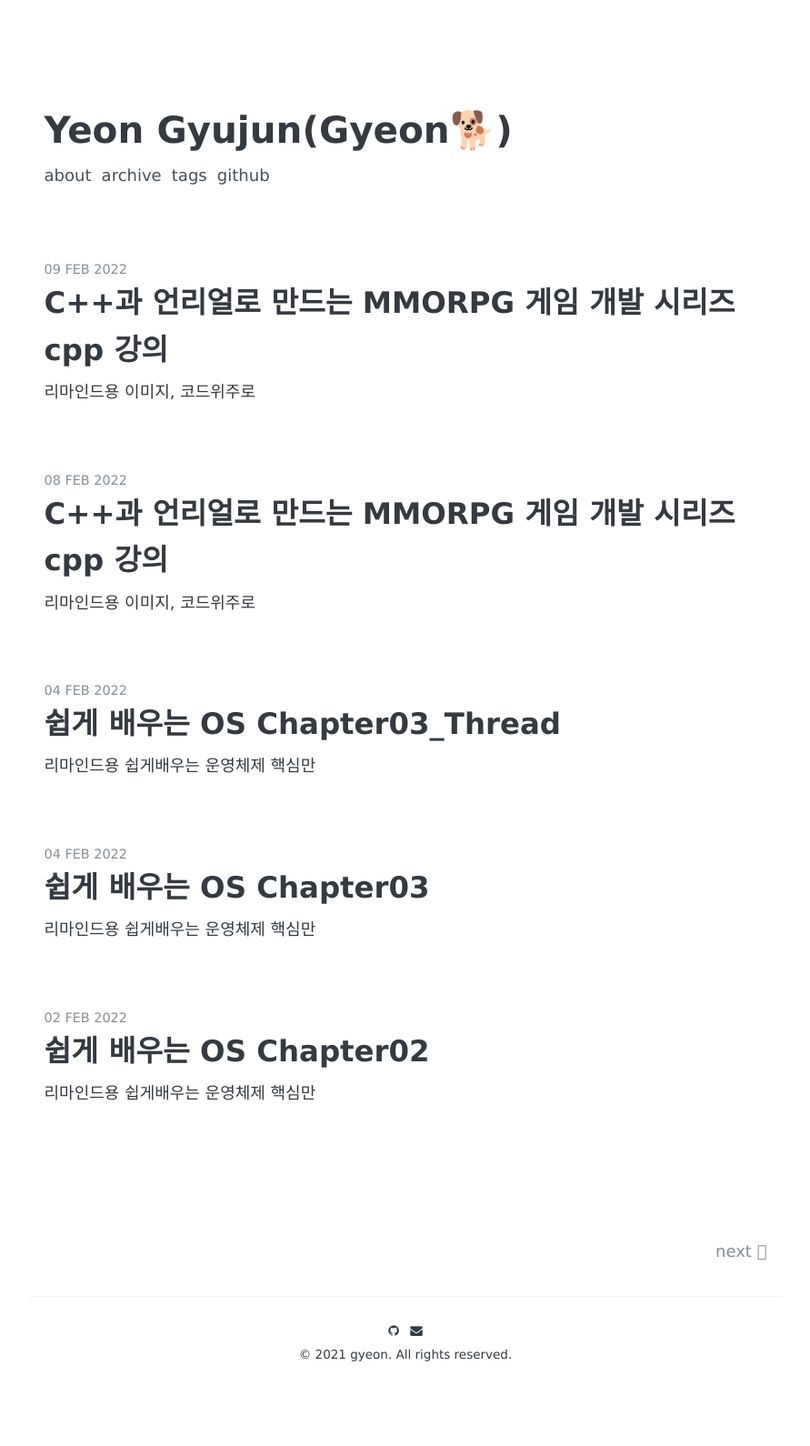
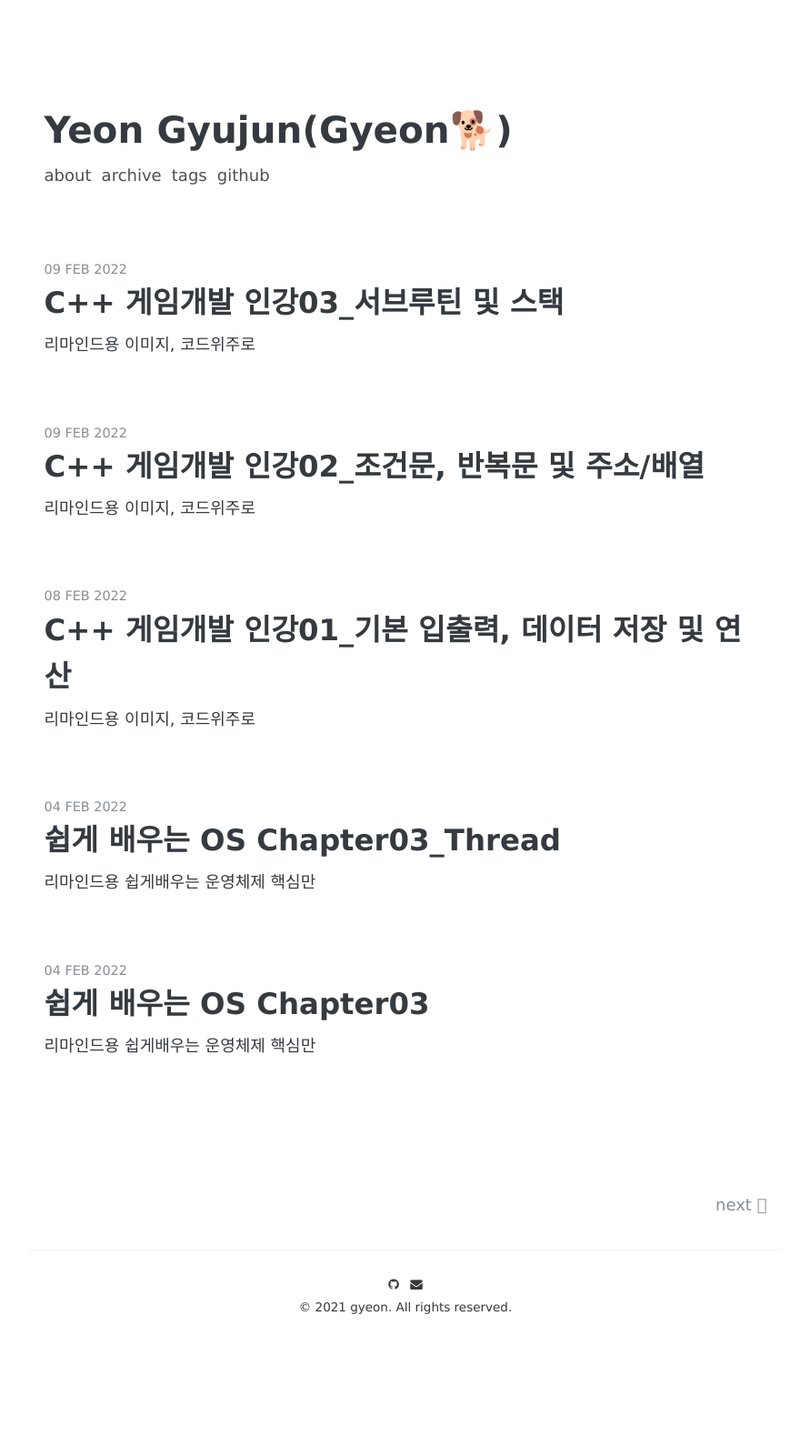
Before and after one commit to gyujun9403/gyujun9403.github.io, a Jekyll site: the page built from index.html, in a window 1280 px wide. Shown: the whole page at 91% size, without its empty margins (194-1085 px from the left). Built offline with Jekyll 4.4.1, drawn with Linux system fonts in a browser that asks for light colours; some web fonts are replaced; the list of posts is cut into pages by our own code; after the commit the page ends 1538 px from its top, so only the background shows below that; part of the change alters nothing that is shown.

Commit message:
타이틀 변경 및 서브루틴/stack과 관련된 코드 추가

````diff
--- a/_posts/2022-02-08-game_cpp_assem.md
+++ b/_posts/2022-02-08-game_cpp_assem.md
@@ -1,6 +1,6 @@
 ---
 layout: post
-title: "C++과 언리얼로 만드는 MMORPG 게임 개발 시리즈 cpp 강의"
+title: "C++ 게임개발 인강01_기본 입출력, 데이터 저장 및 연산"
 description: "리마인드용 이미지, 코드위주로"
 date: 2022-02-08
 tags: [assembly]
--- a/_posts/2022-02-09-game_cpp_assem2.md
+++ b/_posts/2022-02-09-game_cpp_assem2.md
@@ -1,6 +1,6 @@
 ---
 layout: post
-title: "C++과 언리얼로 만드는 MMORPG 게임 개발 시리즈 cpp 강의"
+title: "C++ 게임개발 인강02_조건문, 반복문 및 주소/배열"
 description: "리마인드용 이미지, 코드위주로"
 date: 2022-02-09
 tags: [assembly]
@@ -91,3 +91,5 @@ CMAIN:
     xor rax, rax
     ret
 ```
+
+추가 : 만약 위의 배열의 단위가 word라면, 인덱스를 2칸씩 움직여야 하며, 리틀엔디안 빅엔디안또한 고려해줘야 할 수 있다.
--- /dev/null
+++ b/_posts/2022-02-10-game_cpp_assem3.md
@@ -0,0 +1,62 @@
+---
+layout: post
+title: "C++ 게임개발 인강03_서브루틴 및 스택"
+description: "리마인드용 이미지, 코드위주로"
+date: 2022-02-09
+tags: [assembly]
+comments: true
+share: true
+---
+## 서브루틴 및 스택
+```
+%include "io64.inc"
+
+section .text
+global CMAIN
+CMAIN:
+    ;write your code here
+
+    ; rbp(Base Pointer) : 스택의 특정 위치를 저장할때 사용하는 포인터 레지스터
+    ; rsp : 스택의 top이 저장되는 레지스터
+
+    ; 12줄에서 23줄 까지 전부 5와 2를 대소비교 하는 코드...
+    push rax
+    push rbx; 서브루틴MAX 호출 이전에,
+            ; 서브루틴에 rax, rbx를 사용할것 이므로, 이 값들을 저장한다.
+    push 5  ; stack에 5 push
+    push 2  ; stack에 2 push
+    call MAX; stack에 돌아올(ret) 주소값을 push
+    PRINT_DEC 8, rax
+    NEWLINE
+    add rsp, 16 ; stack에 쌓아둔 5와 2를 무시하기 위해 rsp를 2칸위로 이동.
+                ; 물론 pop해도 됨.
+    pop rbx;rbx의 값이 나중에 들어갔으므로 먼저 pop하여 rbx에 저장한다.
+    pop rax
+
+    xor rax, rax
+    ret
+
+; 큰 값을 rax에 저장하는 서브루틴.
+MAX:
+    push rbp    ;이전의 rbp를 임시 저장하기 위해 stack에 push
+                ; 서브루틴 내부에 서브루틴이 있는 경우 그 값을 임시저장해야한다.
+                ; rsp는 stack이 누적될수록 그 위치가 변하므로,
+                ; 변하지 않는 위치인 rbx를 기반으로 호출한 함수의 매개변수 등을 찾아온다.
+    mov rbp, rsp;현재 서브루틴의 stack 위치를 rbp 저장
+
+
+    mov rax, [rbp + 16] ; MAX호출 직전에 stack에 넣은 5를 rax에 mov
+                        ; stack 한칸당 8bit이고 stack은 높은주소->낮은주소로 가므로
+                        ; 먼저 쌓인 stack의 값을 가져오기 위해서는
+                        ; 2칸(1칸은 bps, 그 위는 ret할 주소) +한다.
+    mov rbx, [rbp + 24]    ;MAX호출 직전에 stack에 넣은 2 rbx에 mov
+    cmp rax, rbx
+    jg L1   ; Jump if Greater. rax가 rbx보다 크면 L1라벨로 점프
+    mov rax, rbx    ; jump안했으므로 rbx가 rax보다 크므로 큰 값 rax에 저장
+L1:
+    pop rbx ; rax가 크므로 바꿀필요 없음
+    ret ;stack을 참고하여 call한 위치로 이동한다.
+
+```
+![코드 이미지](\images\game_cpp\assembly08.png)
+당장은 stack 이미지를 만들만큼 중요한 내용은 아닌거 같으니... 스택 메모리 강의 19분쯤 참고.
````
Also changed, not shown: images/game_cpp/assembly08.png (added).
